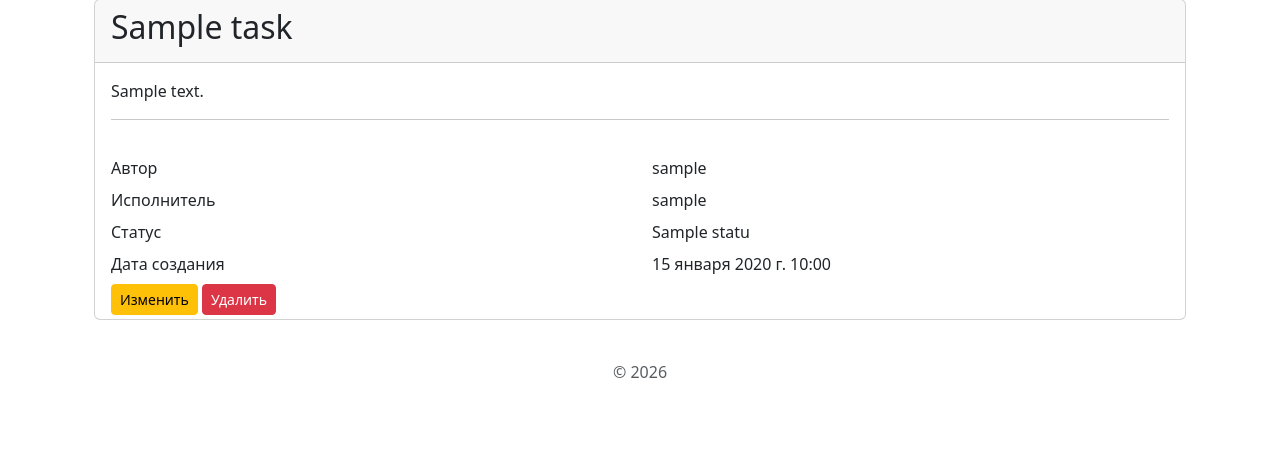
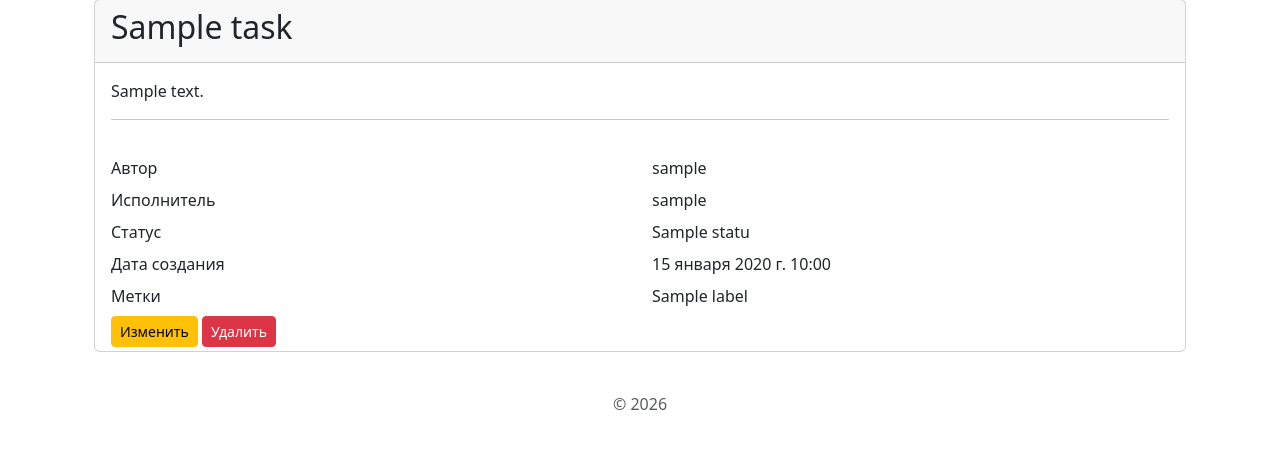
Before and after one commit to sirnapster88/python-project-52, a Django app: page /tasks/1/ in a window 1280 px wide. Shown: the part 153-602 px from the top of the page. Run offline with Django 5.2, Linux system fonts and the light colour scheme; a user stored in the database is signed in; tables that the repository leaves empty hold one stand-in row (values such as "Sample post"); some libraries are stand-ins or nearby versions.

Commit message:
update task detail_view template

```diff
--- a/task_manager/templates/tasks/detail_view.html
+++ b/task_manager/templates/tasks/detail_view.html
@@ -32,6 +32,14 @@
                     <div class="col">{{ task.created_at }}</div>
                 </div>
                 <div class="row p-1">
+                    <div class="col">Метки</div>
+                    {% if task.labels.all %}
+                        {% for label in task.labels.all %}
+                            <div class="col">{{ label.name }}</div>
+                        {% endfor %}
+                    {% endif %}
+                </div>
+                <div class="row p-1">
                     <div class="col">
                         <a href="{% url 'tasks:update' task.id %}" class="btn btn-sm btn-warning">
                             <i class="bi bi-pencil"></i> Изменить</a>
```
